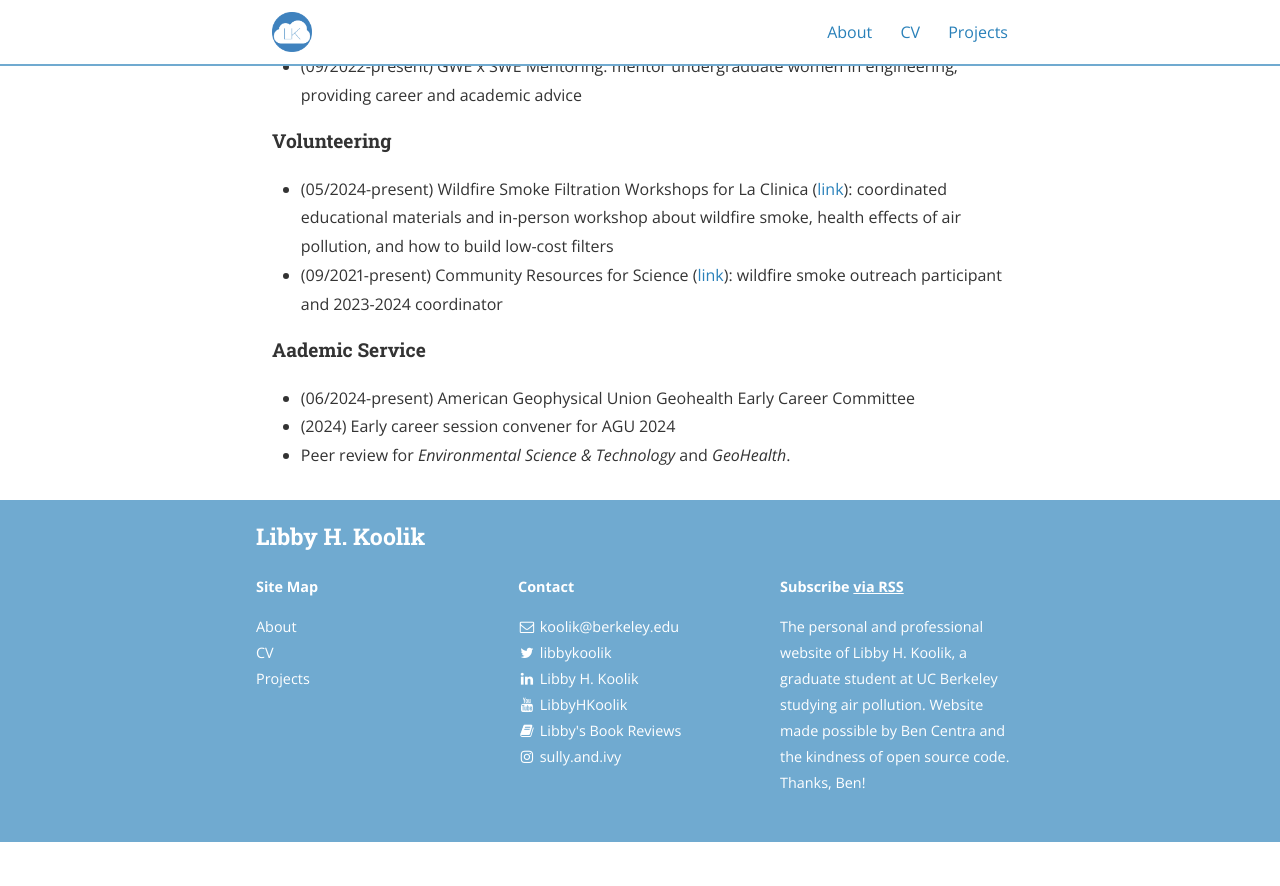
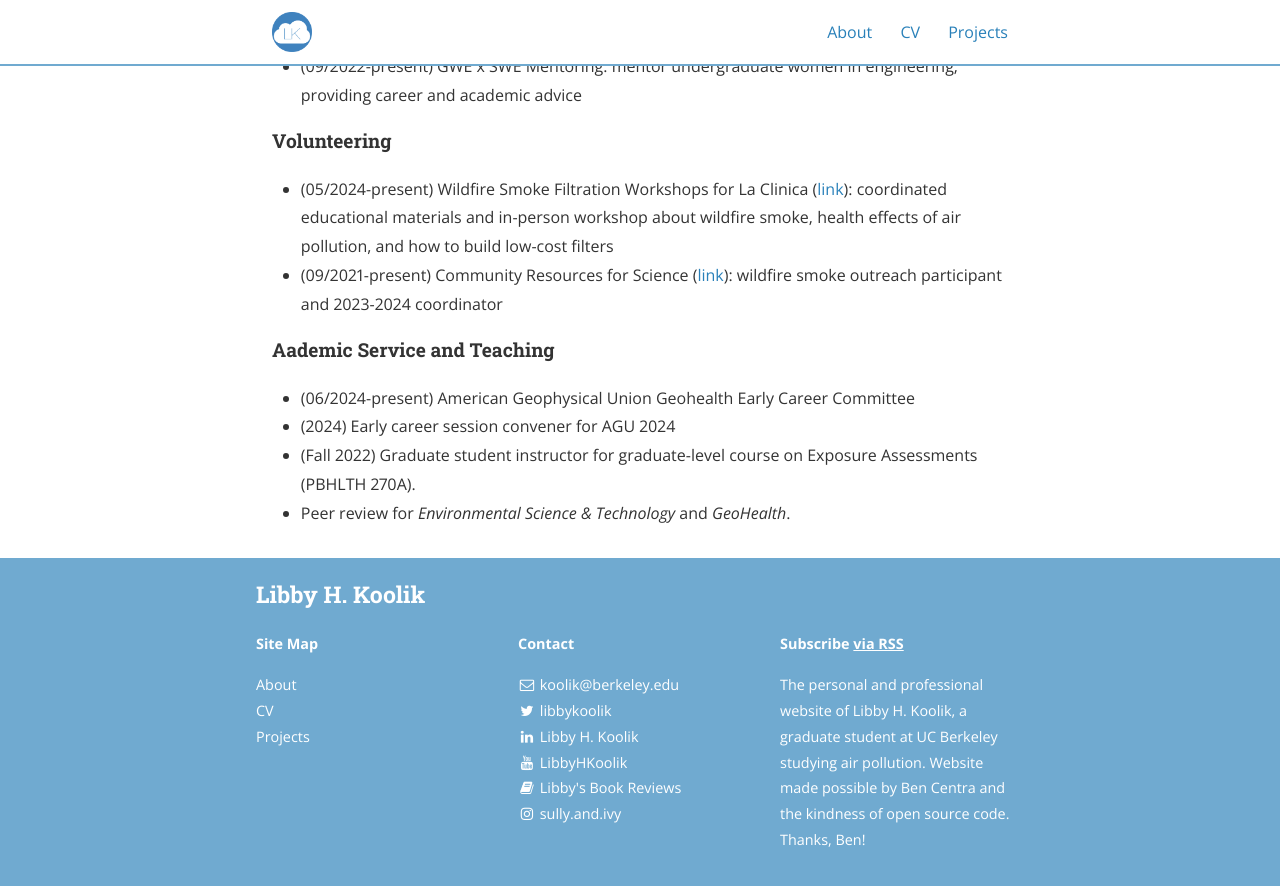
Before and after one commit to lkoolik/lkoolik.github.io, a Jekyll site: the page built from cv.md, in a window 1280 px wide and 900 px high, scrolled down 4010 px. Shown: the top 886 px of the window. Built offline with Jekyll 4.4.1, drawn with Linux system fonts in a browser that asks for light colours; nearby versions of some CDN libraries; before the commit the page ends 4852 px from its top, so only the background shows below that.

Commit message:
Update cv.md

```diff
--- a/cv.md
+++ b/cv.md
@@ -119,9 +119,10 @@ main_nav: true
   <li>(09/2021-present) Community Resources for Science (<a href="https://crscience.org/">link</a>): wildfire smoke outreach participant and 2023-2024 coordinator</li>
 </ul>
 
-<h4>Aademic Service</h4>
+<h4>Aademic Service and Teaching</h4>
 <ul>
   <li>(06/2024-present) American Geophysical Union Geohealth Early Career Committee </li>
   <li>(2024) Early career session convener for AGU 2024 </li>
+  <li>(Fall 2022) Graduate student instructor for graduate-level course on Exposure Assessments (PBHLTH 270A). </li>
   <li>Peer review for <i>Environmental Science & Technology</i> and <i>GeoHealth</i>. </li>
 </ul>
```
